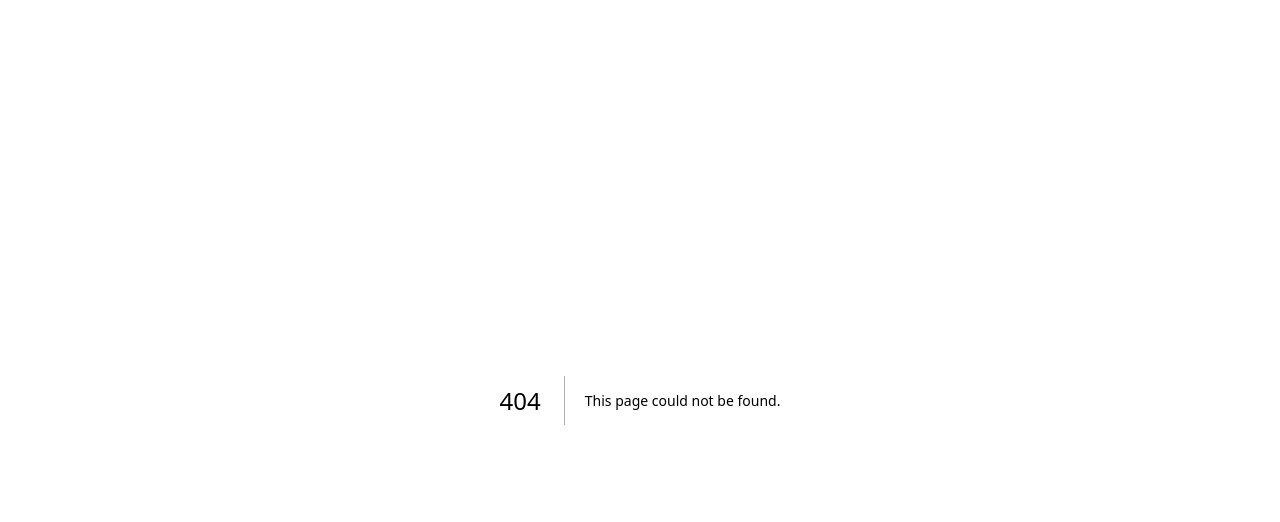
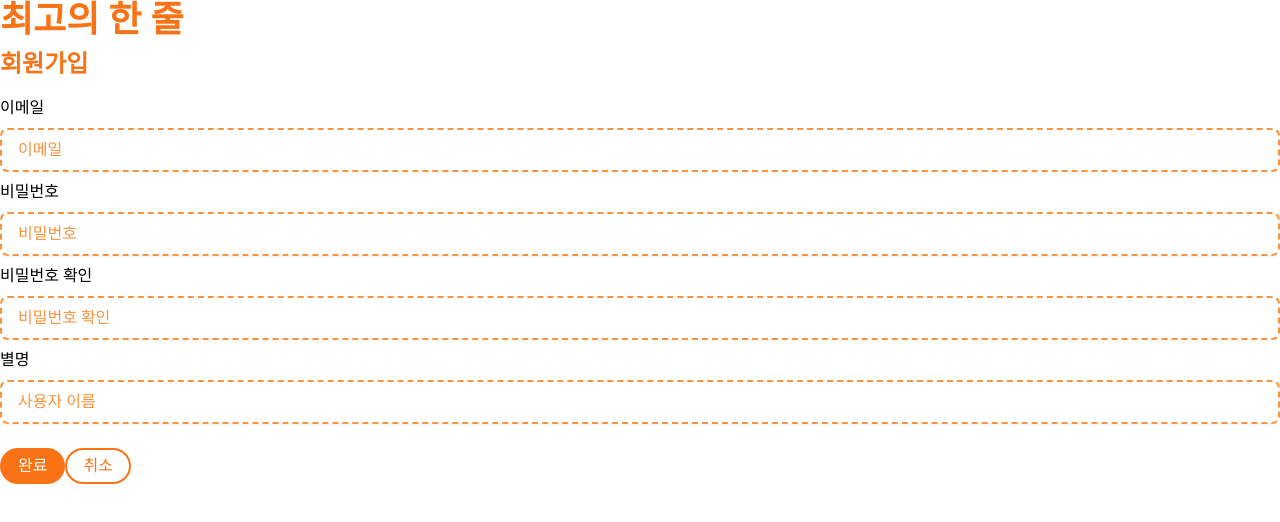
Before and after one commit to 2021bong/the-best-line-client, a Next.js app: page /signup in a window 1280 px wide. Before the commit this address had no page. Shown: the top 522 px of the page. Built offline with nearby package versions, Linux system fonts and the light colour scheme; a web font is replaced by a local one.

Commit message:
feat : add login and signup page
- add react-hook-form
- add logo component
- add finishSignUp page to email verify

```diff
--- a/package.json
+++ b/package.json
@@ -12,7 +12,8 @@
     "firebase": "^10.11.1",
     "next": "14.2.3",
     "react": "^18",
-    "react-dom": "^18"
+    "react-dom": "^18",
+    "react-hook-form": "^7.51.4"
   },
   "devDependencies": {
     "@types/node": "^20",
--- a/src/app/login/finish-sign-up/page.tsx
+++ b/src/app/login/finish-sign-up/page.tsx
@@ -1,3 +1,9 @@
+import Logo from '@/components/Logo';
+
 export default function finishSignUp() {
-  return <div>your email verified! finish sign up!</div>;
+  return;
+  <div>
+    <Logo />
+    <div>your email verified! finish sign up!</div>;
+  </div>;
 }
--- a/src/app/login/page.tsx
+++ b/src/app/login/page.tsx
@@ -1,3 +1,12 @@
+import Logo from '@/components/Logo';
+import InputForm from '@/components/InputForm';
+
 export default function Login() {
-  return <div>login</div>;
+  return (
+    <div>
+      <Logo />
+      <h3 className='logo_font sub_title'>로그인</h3>
+      <InputForm owner='login' />
+    </div>
+  );
 }
--- /dev/null
+++ b/src/app/signup/page.tsx
@@ -0,0 +1,12 @@
+import InputForm from '@/components/InputForm';
+import Logo from '@/components/Logo';
+
+export default function Signup() {
+  return (
+    <div>
+      <Logo />
+      <h3 className='logo_font sub_title'>회원가입</h3>
+      <InputForm owner='signup' />
+    </div>
+  );
+}
--- a/src/app/styles/custom_tailwind.css
+++ b/src/app/styles/custom_tailwind.css
@@ -38,3 +38,9 @@
 .border {
   @apply border-solid border-gray-300;
 }
+
+/* input */
+input {
+  @apply my-2 border-2 border-orange-400 rounded-lg placeholder-orange-400 px-4 py-2 shadow-sm;
+  transition: 0.3s border;
+}
--- /dev/null
+++ b/src/components/InputForm.tsx
@@ -0,0 +1,279 @@
+'use client';
+
+import Link from 'next/link';
+import { ChangeEvent, useState } from 'react';
+import { useForm, Controller } from 'react-hook-form';
+
+type Inputs = {
+  loginEmail: string;
+  loginPassword: string;
+  signupEmail: string;
+  signupPassword: string;
+  checkPassword: string;
+  name: string;
+};
+
+export default function InputForm({ owner }: InputFormProps) {
+  const [inputData, setInputData] = useState({
+    loginEmail: '',
+    loginPassword: '',
+    signupEmail: '',
+    signupPassword: '',
+    checkPassword: '',
+    name: '',
+  });
+
+  const handleChange = (e: ChangeEvent) => {
+    const { name, value } = e.target as HTMLInputElement;
+    setInputData({ ...inputData, [name]: value });
+  };
+
+  const {
+    control,
+    handleSubmit,
+    formState: { errors },
+    setError,
+    clearErrors,
+  } = useForm<Inputs>();
+
+  const validateEmail = (email: string) => {
+    const emailPattern = /^[^\s@]+@[^\s@]+\.[^\s@]{2,}$/;
+    if (!email) {
+      setError('signupEmail', {
+        type: 'required',
+        message: '이메일을 입력해주세요.',
+      });
+    } else if (!emailPattern.test(email)) {
+      setError('signupEmail', {
+        type: 'pattern',
+        message: '이메일 형식이 아닙니다.',
+      });
+    } else {
+      clearErrors('signupEmail');
+    }
+  };
+
+  const validatePassword = (pw: string) => {
+    if (!pw) {
+      setError('signupPassword', {
+        type: 'required',
+        message: '비밀번호를 입력해주세요.',
+      });
+    } else if (8 <= pw.length && pw.length <= 20) {
+      clearErrors('signupPassword');
+    } else if (pw.length > 20) {
+      setError('signupPassword', {
+        type: 'maxLength',
+        message: '최대 20자까지 입력가능합니다.',
+      });
+    } else {
+      setError('signupPassword', {
+        type: 'minLength',
+        message: '최소 8자 이상 입력해주세요.',
+      });
+    }
+  };
+
+  const comparePassword = (pw: string) => {
+    if (!pw) {
+      setError('checkPassword', {
+        type: 'required',
+        message: '비밀번호를 입력해주세요.',
+      });
+    } else if (pw !== inputData.signupPassword) {
+      setError('checkPassword', {
+        type: 'compare',
+        message: '비밀번호가 다릅니다.',
+      });
+    } else {
+      clearErrors('checkPassword');
+    }
+  };
+
+  const validateName = (name: string) => {
+    if (name.length > 10) {
+      setError('name', {
+        type: 'maxLength',
+        message: '최대 10자까지 입력가능합니다.',
+      });
+    } else {
+      clearErrors('name');
+    }
+  };
+
+  switch (owner) {
+    case 'login':
+      return (
+        <form className='flex flex-col'>
+          <input
+            type='text'
+            name='loginEmail'
+            placeholder='이메일'
+            className={inputData.loginEmail ? 'border-solid' : 'border-dashed'}
+            value={inputData.loginEmail}
+            onChange={handleChange}
+          />
+          <input
+            type='password'
+            name='loginPassword'
+            placeholder='비밀번호'
+            className={
+              inputData.loginPassword ? 'border-solid' : 'border-dashed'
+            }
+            value={inputData.loginPassword}
+            onChange={handleChange}
+          />
+          <div>
+            <button className='button filled'>로그인</button>
+            <Link href='/signup'>
+              <button className='button'>회원가입</button>
+            </Link>
+          </div>
+        </form>
+      );
+    case 'signup':
+      return (
+        <form className='flex flex-col'>
+          <label htmlFor='signUpEmail'>이메일</label>
+          <Controller
+            name='signupEmail'
+            control={control}
+            defaultValue=''
+            render={({ field }) => (
+              <input
+                type='text'
+                id='signupEmail'
+                placeholder='이메일'
+                className={
+                  inputData.signupEmail ? 'border-solid' : 'border-dashed'
+                }
+                {...field}
+                value={inputData.signupEmail}
+                onChange={(e) => {
+                  handleChange(e);
+                  field.onChange(e);
+                  validateEmail(e.target.value);
+                }}
+              />
+            )}
+          />
+          {errors.signupEmail && (
+            <p className='orange'>{errors.signupEmail.message}</p>
+          )}
+
+          <label htmlFor='signupPassword'>비밀번호</label>
+          {/* todo : 비밀번호 특수문자 및 필수 조합 필요 */}
+          <Controller
+            name='signupPassword'
+            control={control}
+            defaultValue=''
+            rules={{
+              required: '비밀번호를 입력해주세요.',
+              minLength: { value: 8, message: '최소 8자 이상 입력해주세요.' },
+              maxLength: {
+                value: 20,
+                message: '최대 20자까지 입력가능합니다.',
+              },
+            }}
+            render={({ field }) => (
+              <input
+                type='password'
+                id='signupPassword'
+                placeholder='비밀번호'
+                className={
+                  inputData.signupPassword ? 'border-solid' : 'border-dashed'
+                }
+                {...field}
+                value={inputData.signupPassword}
+                onChange={(e) => {
+                  handleChange(e);
+                  field.onChange(e);
+                  validatePassword(e.target.value);
+                }}
+              />
+            )}
+          />
+          {errors.signupPassword && (
+            <p className='orange'>{errors.signupPassword.message}</p>
+          )}
+
+          <label htmlFor='checkPassword'>비밀번호 확인</label>
+          <Controller
+            name='checkPassword'
+            control={control}
+            defaultValue=''
+            rules={{
+              required: '비밀번호을 재입력해주세요.',
+              minLength: { value: 8, message: '최소 8자 이상 입력해주세요.' },
+              maxLength: {
+                value: 20,
+                message: '최대 20자까지 입력가능합니다.',
+              },
+              validate: {
+                compare: (checkpw) =>
+                  checkpw === inputData.signupPassword ||
+                  '비밀번호가 다릅니다.',
+              },
+            }}
+            render={({ field }) => (
+              <input
+                type='password'
+                id='checkPassword'
+                placeholder='비밀번호 확인'
+                className={
+                  inputData.checkPassword ? 'border-solid' : 'border-dashed'
+                }
+                {...field}
+                value={inputData.checkPassword}
+                onChange={(e) => {
+                  handleChange(e);
+                  field.onChange(e);
+                  comparePassword(e.target.value);
+                }}
+              />
+            )}
+          />
+          {errors.checkPassword && (
+            <p className='orange'>{errors.checkPassword.message}</p>
+          )}
+
+          <label htmlFor='name'>별명</label>
+          {/* todo : 사용자 이름 랜덤 텍스트 생성 후 플레이스 홀더로 넣기*/}
+          <Controller
+            name='name'
+            control={control}
+            defaultValue=''
+            render={({ field }) => (
+              <input
+                type='text'
+                id='name'
+                placeholder='사용자 이름'
+                className={inputData.name ? 'border-solid' : 'border-dashed'}
+                {...field}
+                value={inputData.name}
+                onChange={(e) => {
+                  handleChange(e);
+                  field.onChange(e);
+                  validateName(e.target.value);
+                }}
+              />
+            )}
+          />
+          {errors.name && <p className='orange'>{errors.name.message}</p>}
+
+          <div>
+            <button className='button filled'>완료</button>
+            <Link href='/login'>
+              <button className='button'>취소</button>
+            </Link>
+          </div>
+        </form>
+      );
+    default:
+      return;
+  }
+}
+
+interface InputFormProps {
+  owner: 'login' | 'signup';
+}
--- /dev/null
+++ b/src/components/Logo.tsx
@@ -0,0 +1,9 @@
+import Link from 'next/link';
+
+export default function Logo() {
+  return (
+    <Link href='/'>
+      <h1 className='logo_font title'>최고의 한 줄</h1>
+    </Link>
+  );
+}
```
Also changed, not shown: 1 other file (tests, documents, lock files or other folders).
